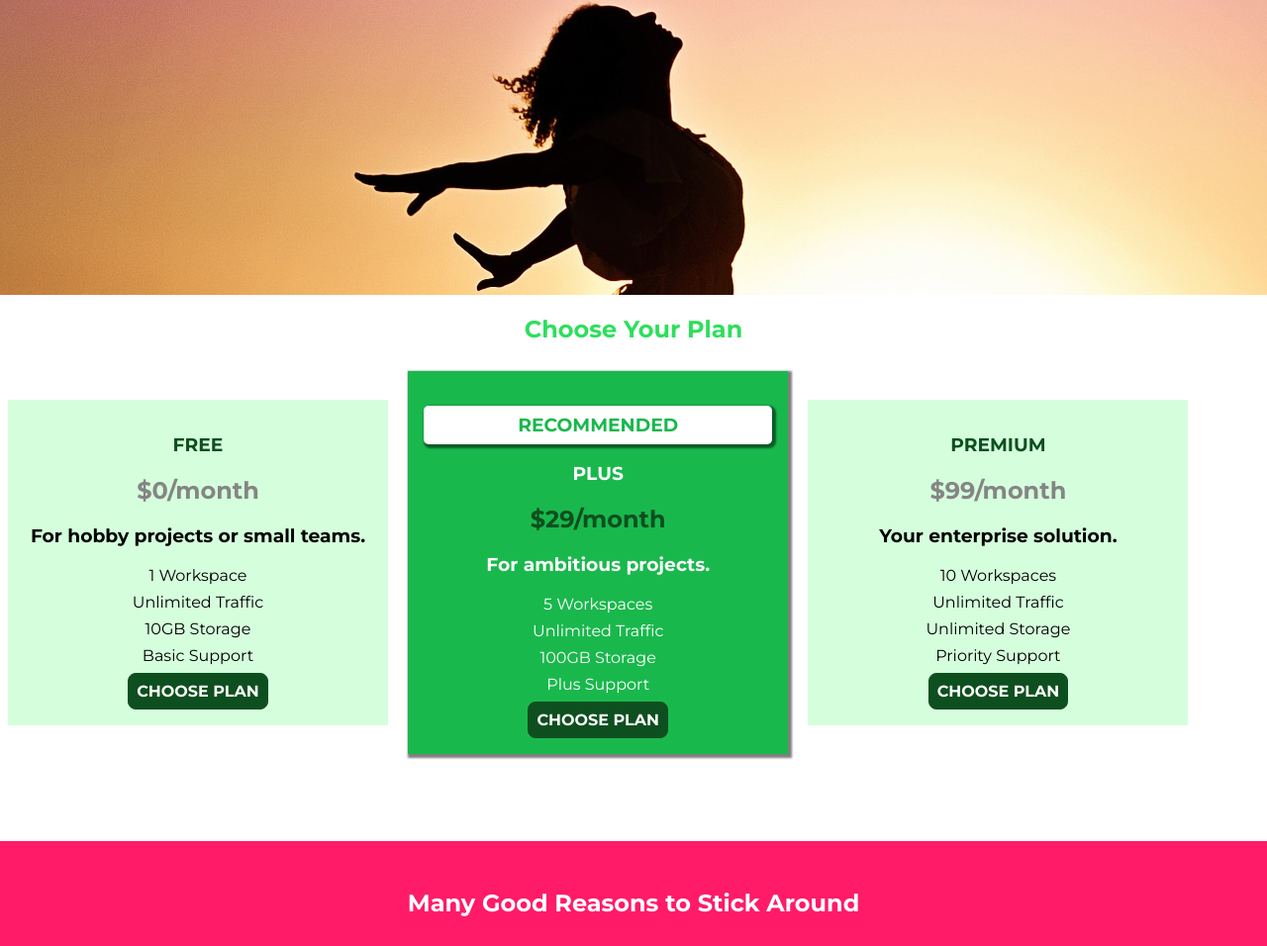
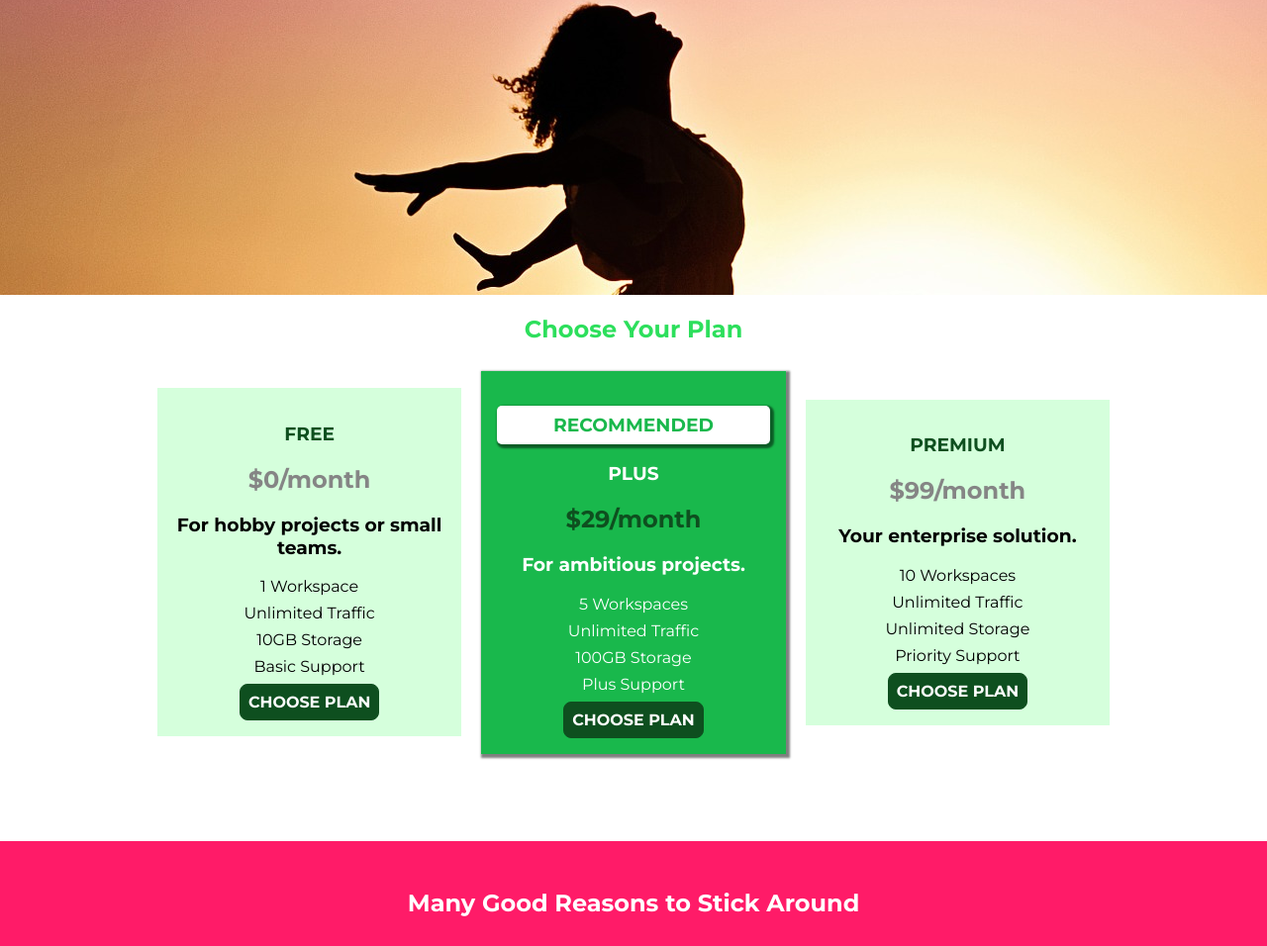
Before and after one commit to css-exercises/complete-project, a plain HTML site: page index.html in a window 1280 px wide. Shown: the part 273-1229 px from the top of the page at 99% size. Drawn offline with Linux system fonts and the light colour scheme.

Commit message:
final retouching

```diff
--- a/index.html
+++ b/index.html
@@ -42,7 +42,7 @@
       </section>
       <section id="plans">
         <h1 class="section-title">Choose Your Plan</h1>
-        <div>
+        <div class="plan__list">
           <article class="plan">
             <h1 class="plan__title">FREE</h1>
             <h2 class="plan__price">$0/month</h2>
--- a/main.css
+++ b/main.css
@@ -13,6 +13,12 @@
 #product-overview h1 {
   color: white;
   font-family: "Anton", sans-serif;
+}
+
+.plan__list {
+  width: 80%;
+  margin: auto;
+  text-align: center;
 }
 
 .plan {
```
Also changed, not shown: packages/index.html (+1 -1 lines).
